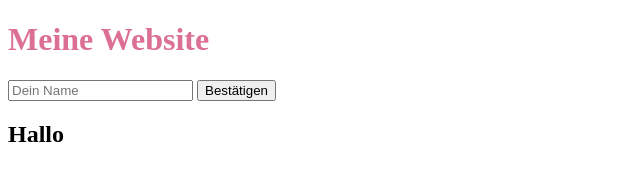
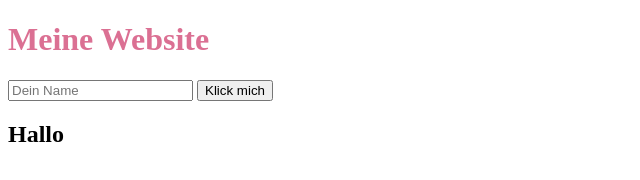
Before and after one commit to Interhyp-Praktikum/Team-1, a website: page index.html in a window 1280 px wide. Shown: the full height of the page, 0-640 px from the left. Drawn offline with Linux system fonts and the light colour scheme.

Commit message:
initial commit

```diff
--- a/index.html
+++ b/index.html
@@ -11,10 +11,10 @@
     <h1>Meine Website</h1>
 
     <input placeholder="Dein Name"></input>
-    <button onclick="holeDenWert()">Bestätigen</button>
+    <button onclick="holeDenWert()">Klick mich</button>
     <p id="error" class="error"></p>
 
-    <h2>Hallo <span id="name"></span></h2>
+    <h2>Hallo<span id="name"></span></h2>
 
     <script src="script.js"></script>
   </body>
```
